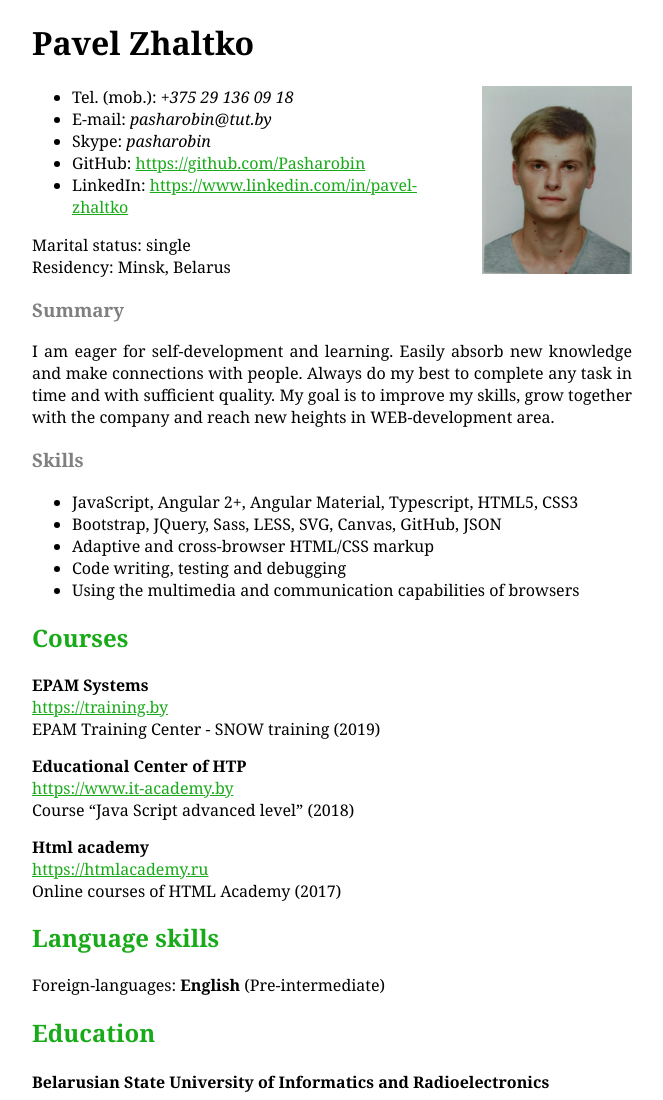
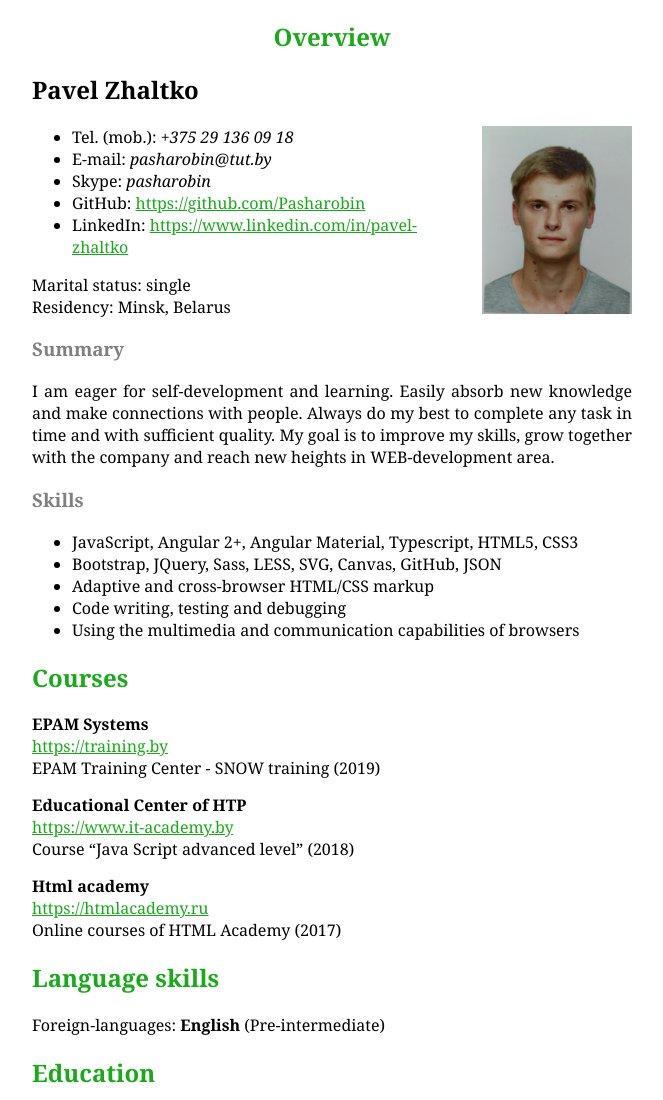
Before and after one commit to Pasharobin/rsschool-cv, a plain HTML site: page index.html in a window 1280 px wide. Shown: the top 1100 px of the page, without its empty margins (308-971 px from the left). Drawn offline with Linux system fonts and the light colour scheme.

Commit message:
fix: fix valid 3

```diff
--- a/index.html
+++ b/index.html
@@ -11,10 +11,13 @@
   <body>
     <div class="container">
       <header>
-        <h1>Pavel Zhaltko</h1>
+        <div class="header">
+          <h2>Overview</h2>
+        </div>
       </header>
       <main>
-        <article>
+        <section>
+          <h1>Pavel Zhaltko</h1>
           <img class="photo" src="./image/18.13.48-1.jpg" alt="photo" />
           <ul>
             <li>Tel. (mob.): <i>+375 29 136 09 18</i></li>
@@ -37,7 +40,7 @@
             Marital status: single <br />
             Residency: Minsk, Belarus
           </p>
-        </article>
+        </section>
         <section>
           <h3>Summary</h3>
           <p>
--- a/style.css
+++ b/style.css
@@ -4,6 +4,10 @@
   margin: 0 auto;
 
   font-family: Cambria, Cochin, Georgia, Times, "Times New Roman", serif;
+}
+
+.header {
+  text-align: center;
 }
 
 h2,
```
